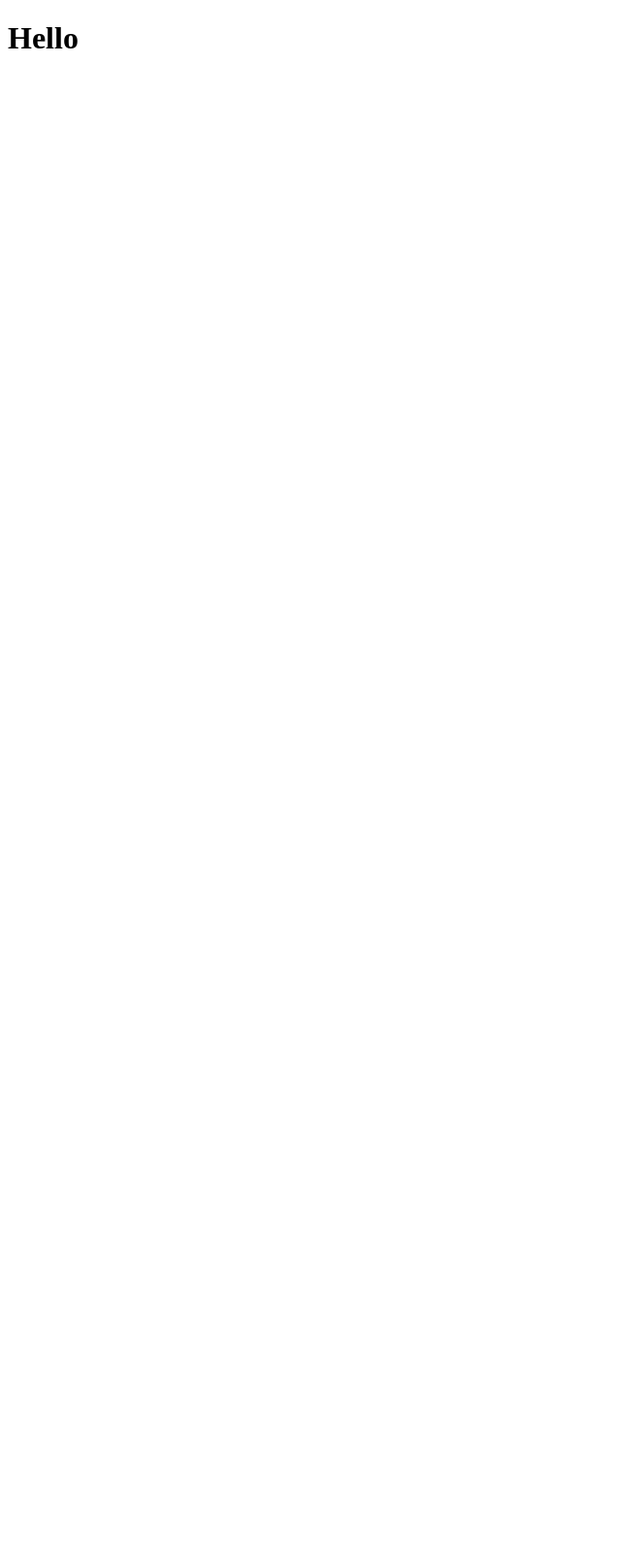
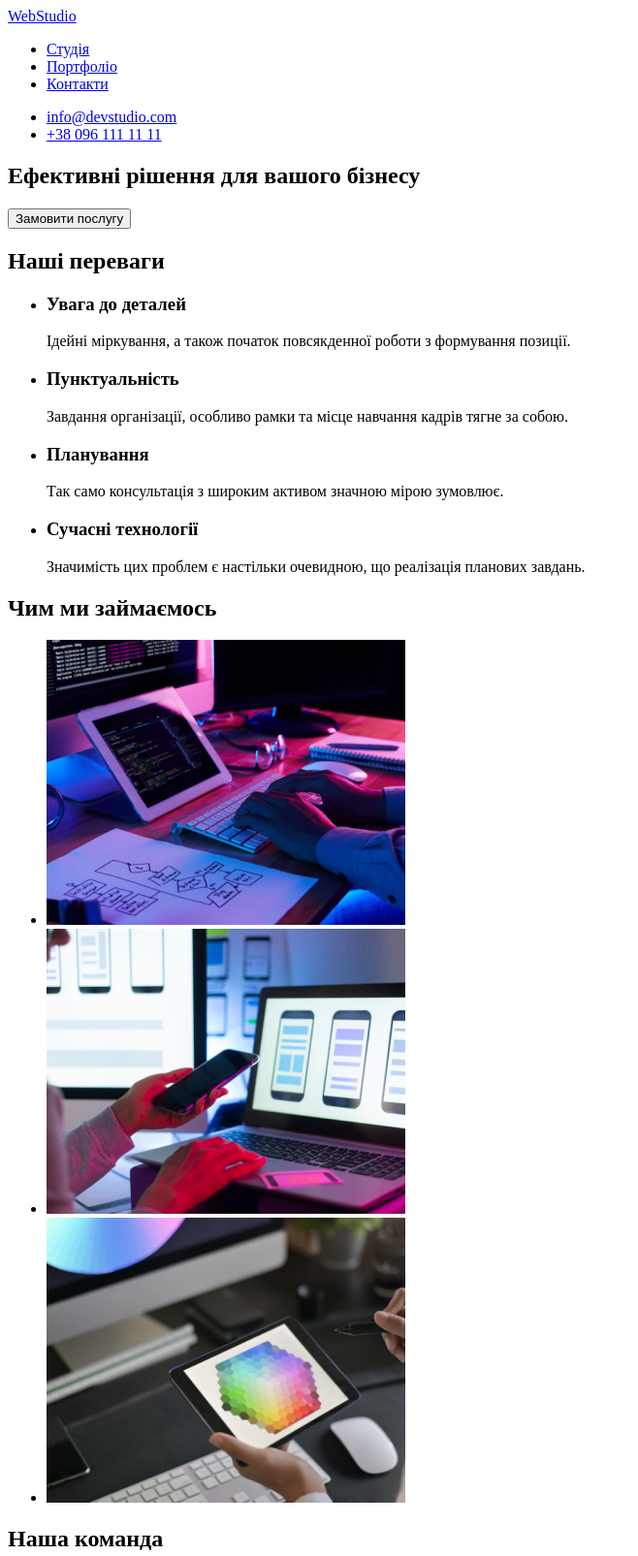
Before and after one commit to AleksandrSitchenko/HomeWork1, a plain HTML site: page index.html in a window 1280 px wide. Shown: the top 1605 px of the page at 97% size, without its empty margins (0-658 px from the left). Before the commit the page ends 800 px from the top, so only its background shows below. Drawn offline with Linux system fonts and the light colour scheme.

Commit message:
homework

```diff
--- a/index.html
+++ b/index.html
@@ -1,12 +1,109 @@
 <!DOCTYPE html>
-<html lang="en">
+<html lang="uk">
+
 <head>
     <meta charset="UTF-8">
     <meta http-equiv="X-UA-Compatible" content="IE=edge">
     <meta name="viewport" content="width=device-width, initial-scale=1.0">
-    <title>Document</title>
+    <title>WebStudio</title>
 </head>
+
 <body>
-    <h1>Hello</h1>
+    <header>
+
+        <a href="/">WebStudio</a>
+
+        <nav>
+            <ul>
+                <li><a href="/студія">Студія</a></li>
+                <li><a href="/портфоліо">Портфоліо</a></li>
+                <li><a href="/контакти">Контакти</a></li>
+            </ul>
+        </nav>
+
+        <ul>
+            <li> <a href="mailto:info@devstudio.com">info@devstudio.com</a></li>
+            <li> <a href="tel:+380961111111">+38 096 111 11 11</a> </li>
+        </ul>
+    </header>
+
+    <main>
+
+        <section>
+            <h1>Ефективні рішення для вашого бізнесу</h1>
+            <button type="button">Замовити послугу</button>
+        </section>
+
+        <section>
+            <h2> Наші переваги</h2>
+            <ul>
+                <li>
+                    <h3>Увага до деталей</h3>
+                    <p>Ідейні міркування, а також початок повсякденної роботи з формування позиції.</p>
+                </li>
+                <li>
+                    <h3>Пунктуальність</h3>
+                    <p>Завдання організації, особливо рамки та місце навчання кадрів тягне за собою.</p>
+                </li>
+                <li>
+                    <h3>Планування</h3>
+                    <p>Так само консультація з широким активом значною мірою зумовлює.</p>
+                </li>
+                <li>
+                    <h3>Сучасні технології</h3>
+                    <p>Значимість цих проблем є настільки очевидною, що реалізація планових завдань.</p>
+                </li>
+            </ul>
+        </section>
+
+        <section>
+            <h2>Чим ми займаємось</h2>
+            <ul>
+                <li> <img src="./images/box1.jpg" alt="десктопні додатки" width="370"> </li>
+                <li><img src="./images/box2.jpg" alt="мобільні додатки" width="370"></li>
+                <li><img src="./images/box3.jpg" alt=" дизайнерські рішення" width="370"></li>
+            </ul>
+        </section>
+
+        <section>
+            <h2>Наша команда</h2>
+            <ul>
+                <li>
+                    <img src="./images/img1.jpg" alt="ігор демяненко" width="270">
+                    <h3>Ігор Дем'яненко</h3>
+                    <p>Product Designer</p>
+                </li>
+                <li>
+                    <img src="./images/img2.jpg" alt="ольга репіна" width="270">
+                    <h3>Ольга Репіна</h3>
+                    <p>Frontend Developer</p>
+                </li>
+                <li>
+                    <img src="./images/img3.jpg" alt="микола тарасов" width="270">
+                    <h3>Микола Тарасов</h3>
+                    <p>Marketing</p>
+                </li>
+                <li>
+                    <img src="./images/img4.jpg" alt="михайло єрмаков" width="270">
+                    <h3>Михайло Єрмаков</h3>
+                    <p>UI Designer</p>
+                </li>
+            </ul>
+        </section>
+    </main>
+
+    <footer>
+
+        <a href="/">WebStudio</a>
+
+        <address>
+            <ul>
+                <li> <a href="https://goo.gl/maps/4EyUpNPc1M4XpFM67">м. Київ, пр-т Лесі Українки, 26</a></li>
+                <li> <a href="mailto:info@devstudio.com">info@devstudio.com</a></li>
+                <li><a href="tel:+380961111111">+38 096 111 11 11</a></li>
+            </ul>
+        </address>
+    </footer>
 </body>
+
 </html>
```
Also changed, not shown: .prettierrc.json (added), images/box1.jpg (added), images/box2.jpg (added), images/box3.jpg (added), images/img1.jpg (added), images/img2.jpg (added), images/img3.jpg (added), images/img4.jpg (added).
